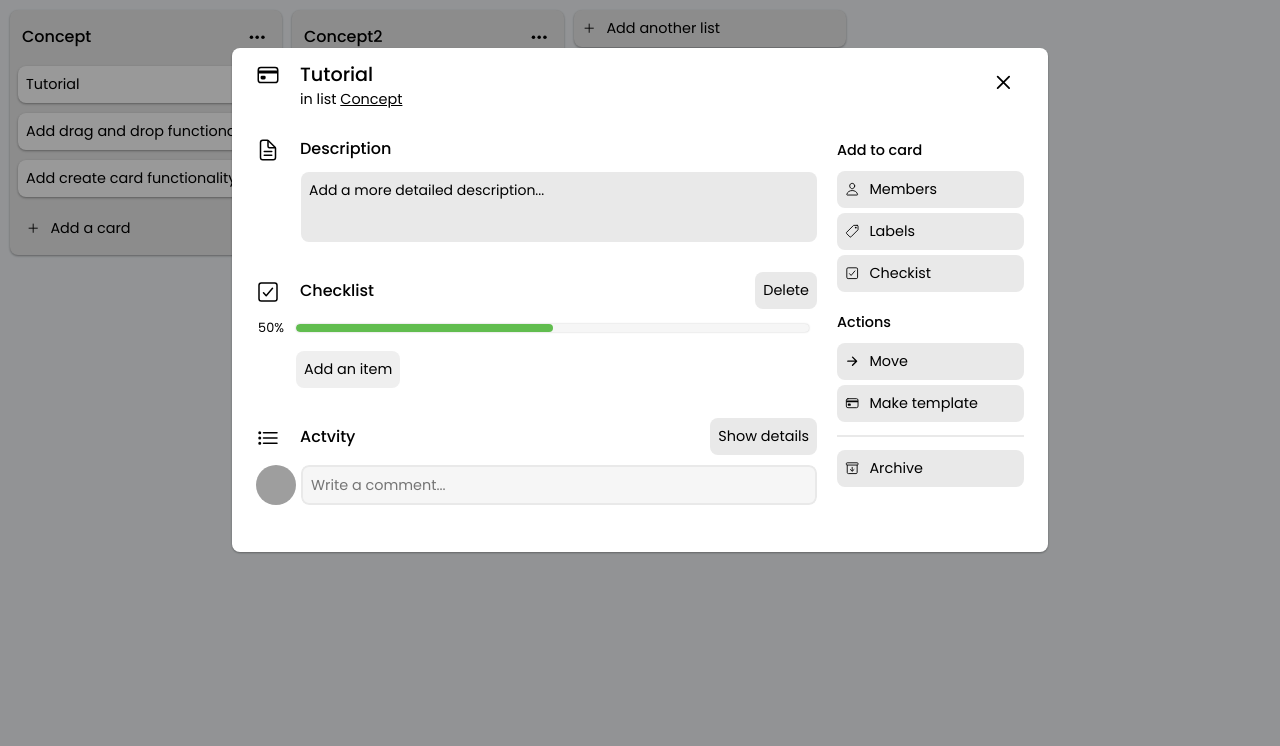
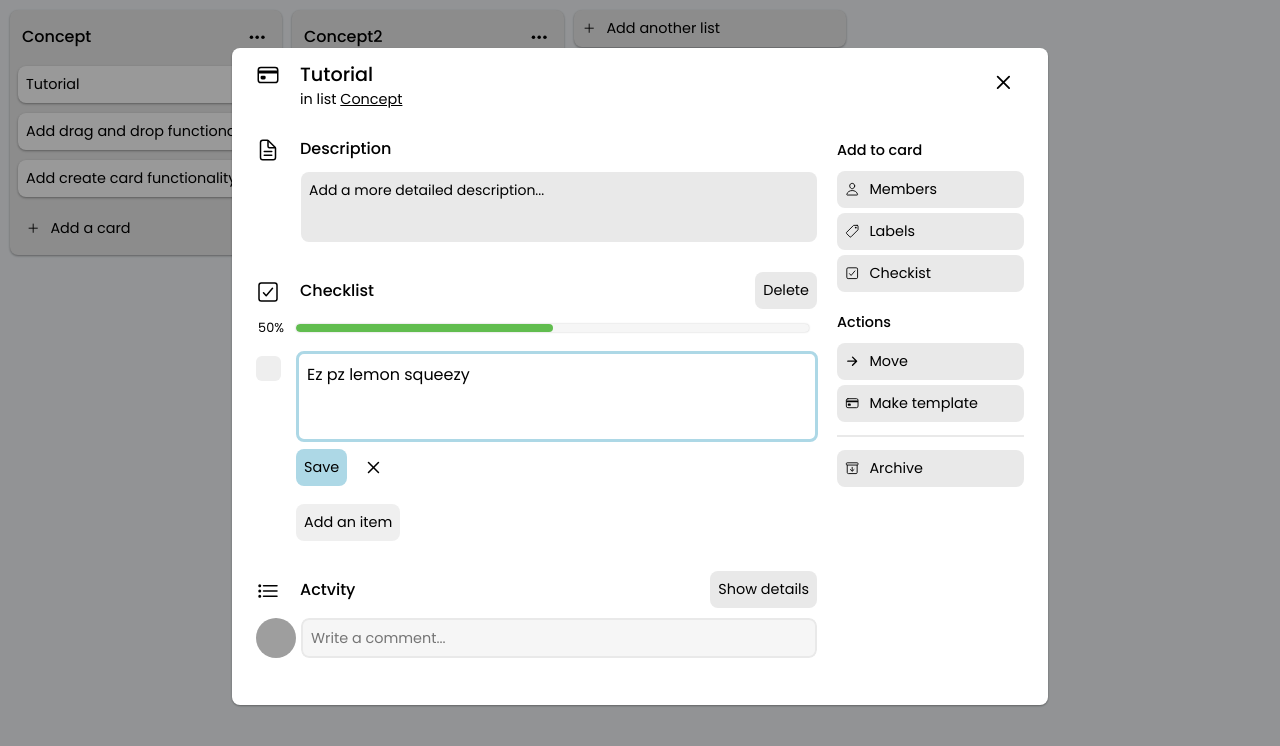
Before and after one commit to Joris63/Plonks-Trello-clone-Frontend, a React (Create React App) app: page / in a window 1280 px wide. Both pictures are taken after a click on the button "Tutorial". Shown: the top 746 px of the page. Built offline with nearby package versions, Linux system fonts and the light colour scheme; grey boxes are pictures that could not be loaded.

Commit message:
Added beginning of checklist item

```diff
--- a/src/components/CardModal/content/CheckListItem.js
+++ b/src/components/CardModal/content/CheckListItem.js
@@ -1,7 +1,46 @@
-import React from "react";
+import React, { useState } from "react";
 
-const ChecklistItem = (props) => {
-  return null;
+const ChecklistItem = ({ item, card }) => {
+  const [complete, setComplete] = useState(false);
+  const [content, setContent] = useState(item?.content || "Ez pz lemon squeezy");
+  const [editing, setEditing] = useState(false);
+
+  return (
+    <div className="item">
+      <label className="check_container">
+        <input
+          type="checkbox"
+          checked={complete}
+          onChange={() => setComplete(!complete)}
+        />
+        <span className="checkmark"></span>
+      </label>
+      <div
+        id={`item-textarea${item ? `-${item.id}` : ""}`}
+        className="item_form"
+      >
+        <textarea
+          id="item-textarea"
+          placeholder={item ? "" : "Add an item"}
+          value={content}
+          onChange={(e) => setContent(e.target.value)}
+        />
+        <div className="actions">
+          <button
+            className="text_button save"
+            onClick={() => {
+              setEditing(false);
+            }}
+          >
+            {item ? "Add" : "Save"}
+          </button>
+          <button className="cancel" onClick={() => {}}>
+            <ion-icon name="add-outline" />
+          </button>
+        </div>
+      </div>
+    </div>
+  );
 };
 
 export default ChecklistItem;
--- a/src/components/CardModal/content/ChecklistField.js
+++ b/src/components/CardModal/content/ChecklistField.js
@@ -1,6 +1,7 @@
 import React from "react";
+import ChecklistItem from "./CheckListItem";
 
-const ChecklistField = ({ card }) => {
+const ChecklistField = ({ checklist, card }) => {
   return (
     <div className="checklist">
       <div className="title">
@@ -13,14 +14,17 @@ const ChecklistField = ({ card }) => {
       <div className="content">
         <div className="progress_bar">
           <p className="percentage">50%</p>
-          <div className="bar"><div className="progress"></div></div>
+          <div className="bar">
+            <div className="progress"></div>
+          </div>
         </div>
         <div className="item_list">
-
+          {card?.checklist?.map((item) => {
+            <ChecklistItem />;
+          })}
+          <ChecklistItem />
         </div>
-        <button className="text_button add_item">
-          Add an item
-        </button>
+        <button className="text_button add_item">Add an item</button>
       </div>
     </div>
   );
--- a/src/components/CardModal/content/CommentForm.js
+++ b/src/components/CardModal/content/CommentForm.js
@@ -100,13 +100,13 @@ const CommentForm = ({ comment, card, onSave }) => {
       <div
         style={{
           height: !open ? 40 : height + 5,
-          transition: text === "" ? "all 0.225s ease" : "",
+          transition: text === "" || comment ? "all 0.225s ease" : "",
         }}
         className="comment_form"
         id={`comment-form${comment ? `-${comment.id}` : ""}`}
       >
         <textarea
-          readOnly={comment && !active}
+          disabled={comment && !active}
           id={`comment-textarea${comment ? `-${comment.id}` : ""}`}
           placeholder="Write a comment..."
           style={{ height: !open ? 20 : height - 16 }}
--- a/src/styles/board.scss
+++ b/src/styles/board.scss
@@ -684,6 +684,11 @@
                             background: #f6f6f6;
                             font-size: 0.9em;
                             transition: all 0.225s ease;
+
+                            &:disabled,
+                            &[disabled] {
+                                color: black;
+                            }
                         }
 
                         & .actions {
@@ -797,6 +802,124 @@
                     & .item_list {
                         width: 100%;
                         min-height: 8px;
+
+                        & .item {
+                            width: 100%;
+                            display: flex;
+                            padding: 8px 0;
+                            margin-bottom: 10px;
+
+                            & .check_container {
+                                height: 30px;
+                                display: block;
+                                position: relative;
+                                padding-left: 35px;
+                                cursor: pointer;
+                                font-size: 22px;
+                                -webkit-user-select: none;
+                                -moz-user-select: none;
+                                -ms-user-select: none;
+                                user-select: none;
+
+                                &:hover input ~ .checkmark {
+                                    background-color: #ccc;
+                                }
+
+                                & input {
+                                    position: absolute;
+                                    opacity: 0;
+                                    cursor: pointer;
+                                    height: 0;
+                                    width: 0;
+
+                                    &:checked ~ .checkmark {
+                                        background-color: #61bd4f;
+                                    }
+
+                                    &:checked ~ .checkmark:after {
+                                        display: block;
+                                    }
+                                }
+
+                                & .checkmark {
+                                    position: absolute;
+                                    top: 5px;
+                                    left: 0;
+                                    height: 25px;
+                                    width: 25px;
+                                    background-color: #eee;
+                                    border-radius: 6px;
+
+                                    &:after {
+                                        content: "";
+                                        position: absolute;
+                                        display: none;
+                                        left: 9px;
+                                        top: 5px;
+                                        width: 5px;
+                                        height: 10px;
+                                        border: solid white;
+                                        border-width: 0 3px 3px 0;
+                                        -webkit-transform: rotate(45deg);
+                                        -ms-transform: rotate(45deg);
+                                        transform: rotate(45deg);
+                                    }
+                                }
+                            }
+
+                            & .item_form {
+                                margin-left: 5px;
+                                flex-grow: 1;
+
+                                & textarea {
+                                    background: transparent;
+                                    box-shadow: none;
+                                    border: 3px solid lightblue;
+                                    width: calc(100% - 21px);
+                                }
+
+                                & .actions {
+                                    display: flex;
+                                    align-items: center;
+                                    gap: 10px;
+
+                                    & .save {
+                                        background: lightblue;
+                                        font-size: 0.9em;
+
+                                        &:hover,
+                                        &:focus {
+                                            outline: none;
+                                            background: #8ac7db;
+                                        }
+                                    }
+
+                                    & .cancel {
+                                        transition: all 0.225s ease;
+                                        display: flex;
+                                        justify-content: center;
+                                        align-items: center;
+                                        border: none;
+                                        background: none;
+                                        font-size: 1.3em;
+                                        cursor: pointer;
+                                        border-radius: 50%;
+                                        padding: 4px;
+
+                                        &:hover,
+                                        &:focus {
+                                            outline: none;
+                                            background: #d2d2d2;
+                                        }
+
+                                        & ion-icon {
+                                            font-size: 1.2em;
+                                            transform: rotate(45deg);
+                                        }
+                                    }
+                                }
+                            }
+                        }
                     }
 
                     & .add_item {
```
